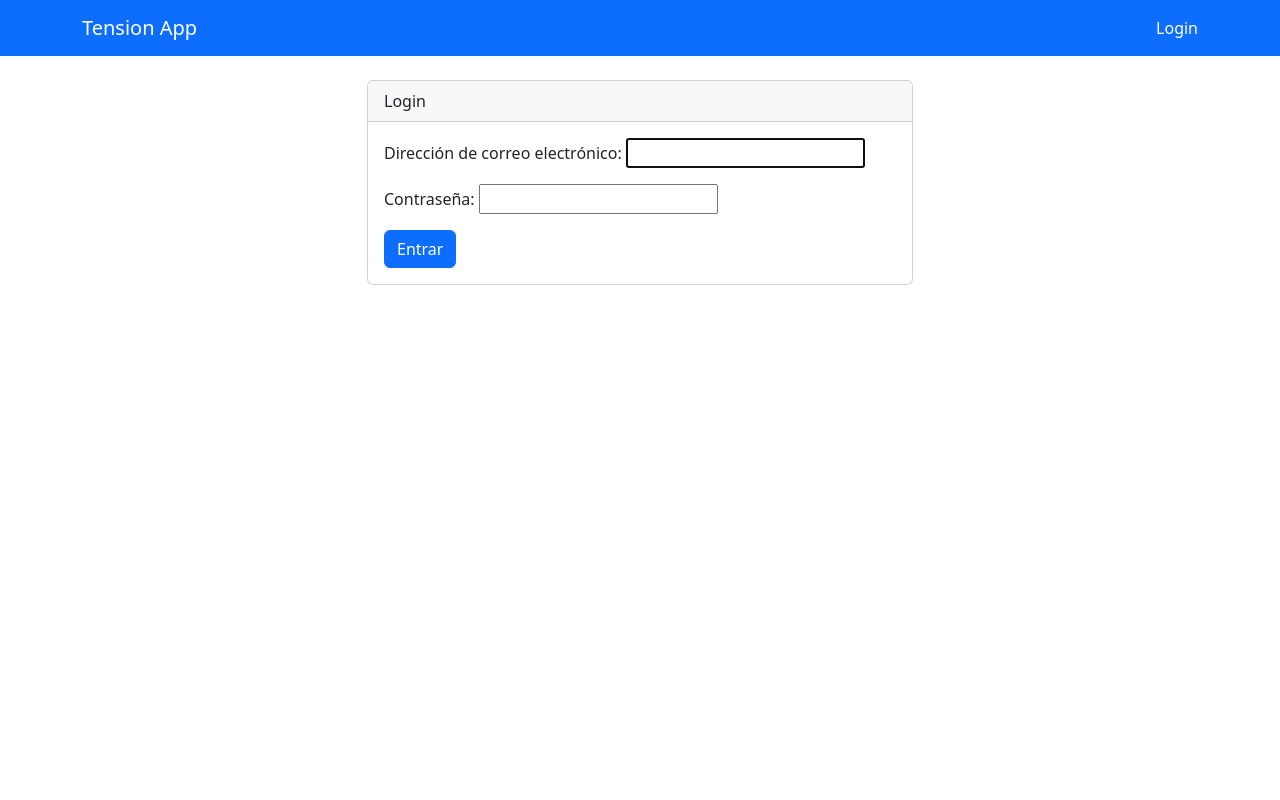
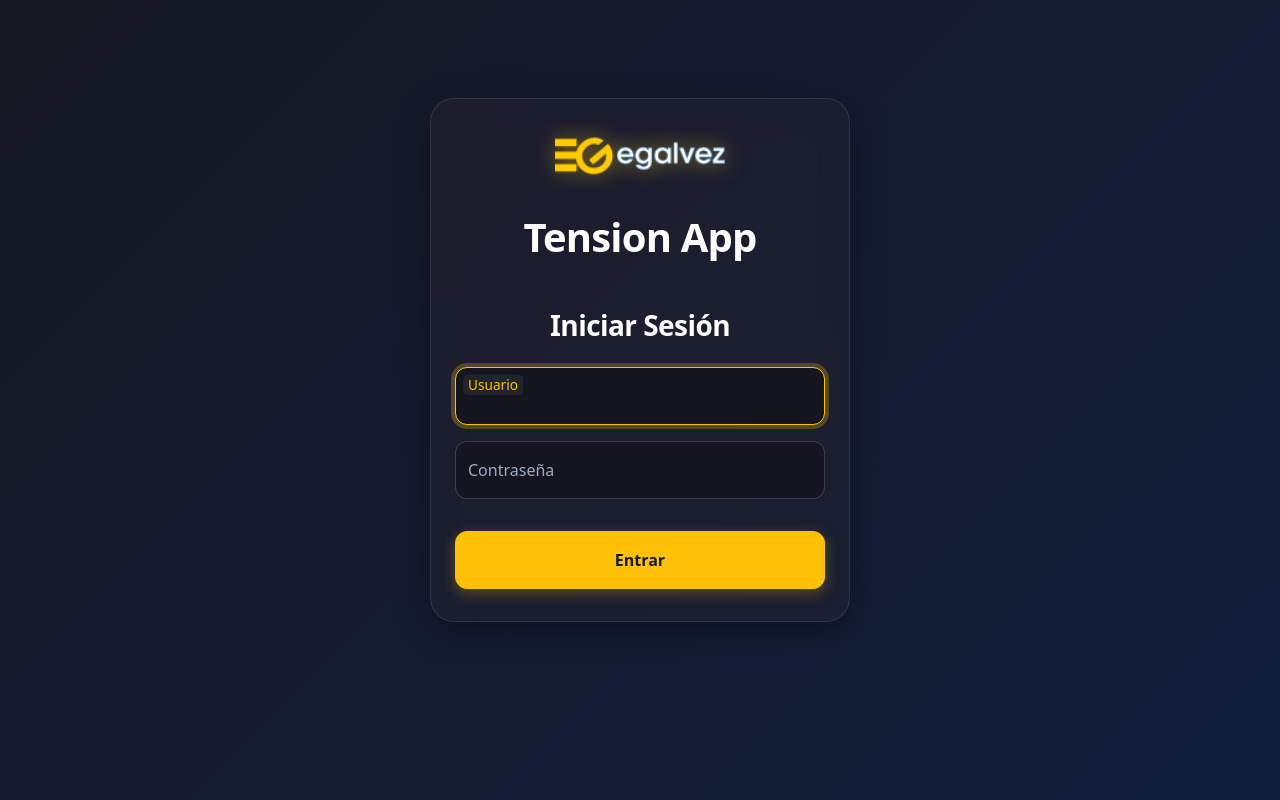
Before and after one commit to kikega/tension, a Django app: page /accounts/login/ in a window 1280 px wide. Run offline with Django 5.2, Linux system fonts and the light colour scheme.

Commit message:
Cambio en el diseño y css de la aplicacion

```diff
--- a/config/settings.py
+++ b/config/settings.py
@@ -131,3 +131,7 @@ STATICFILES_DIRS = [BASE_DIR / "static"]
 DEFAULT_AUTO_FIELD = "django.db.models.BigAutoField"
 
 AUTH_USER_MODEL = "accounts.CustomUser"
+
+# Auth Redirects
+LOGIN_REDIRECT_URL = "dashboard"
+LOGOUT_REDIRECT_URL = "login"
--- /dev/null
+++ b/static/css/tension.css
@@ -0,0 +1,219 @@
+/* ==========================================================================
+   Tension App Stylesheet
+   ========================================================================== */
+
+/* --------------------------------------------------------------------------
+   1. Base & Global Styles
+   -------------------------------------------------------------------------- */
+html,
+body {
+    height: 100%;
+    background: linear-gradient(135deg, #161823 0%, #111e3b 100%);
+    background-attachment: fixed;
+    color: #e2e8f0;
+}
+
+/* Typography global overrides */
+h1,
+h2,
+h3,
+h4,
+h5,
+h6 {
+    font-weight: 600;
+    color: #fff;
+    letter-spacing: -0.02em;
+}
+
+/* --------------------------------------------------------------------------
+   2. Layout & Navigation
+   -------------------------------------------------------------------------- */
+.navbar-glass {
+    background: rgba(22, 24, 35, 0.85) !important;
+    backdrop-filter: blur(12px);
+    -webkit-backdrop-filter: blur(12px);
+    border-bottom: 1px solid rgba(255, 255, 255, 0.05);
+    box-shadow: 0 4px 30px rgba(0, 0, 0, 0.3);
+}
+
+.navbar-brand {
+    font-weight: 700;
+    color: #ffc107 !important;
+    letter-spacing: 0.5px;
+}
+
+.nav-link {
+    color: #a0aabf !important;
+    transition: all 0.2s ease;
+}
+
+.nav-link:hover,
+.nav-link.active {
+    color: #ffc107 !important;
+}
+
+/* Oculta la navbar exclusivamente en la pantalla de login */
+body.login-page .navbar {
+    display: none !important;
+}
+
+/* --------------------------------------------------------------------------
+   3. Global Components: Cards & Tables
+   -------------------------------------------------------------------------- */
+.card {
+    background: rgba(30, 32, 47, 0.6);
+    backdrop-filter: blur(8px);
+    -webkit-backdrop-filter: blur(8px);
+    border: 1px solid rgba(255, 255, 255, 0.08);
+    border-radius: 1rem;
+    box-shadow: 0 8px 32px 0 rgba(0, 0, 0, 0.2);
+    margin-bottom: 1.5rem;
+    overflow: hidden;
+}
+
+.card-header {
+    background: rgba(255, 255, 255, 0.03) !important;
+    border-bottom: 1px solid rgba(255, 255, 255, 0.05) !important;
+    font-weight: 600;
+    color: #fff !important;
+    padding: 1.2rem 1.5rem;
+}
+
+.card-body {
+    padding: 1.5rem;
+}
+
+.table {
+    color: #e2e8f0;
+}
+
+.table-striped>tbody>tr:nth-of-type(odd)>* {
+    color: #e2e8f0;
+    background-color: rgba(255, 255, 255, 0.02);
+}
+
+.table-hover>tbody>tr:hover>* {
+    color: #fff;
+    background-color: rgba(255, 193, 7, 0.05);
+}
+
+.table-light {
+    background-color: rgba(22, 24, 35, 0.9) !important;
+    color: #fff;
+}
+
+.table-light th {
+    background-color: rgba(22, 24, 35, 0.9) !important;
+    color: #ffc107;
+    border-bottom: 2px solid rgba(255, 255, 255, 0.1);
+}
+
+/* --------------------------------------------------------------------------
+   4. Login Page Specific
+   -------------------------------------------------------------------------- */
+.login-wrapper {
+    min-height: 90vh;
+    display: flex;
+    align-items: center;
+    justify-content: center;
+}
+
+.login-logo {
+    width: 170px;
+    height: auto;
+    margin-bottom: 2rem;
+    filter: drop-shadow(0 0 10px rgba(255, 193, 7, 0.5));
+}
+
+.glass-card {
+    background: rgba(30, 32, 47, 0.7);
+    backdrop-filter: blur(16px);
+    -webkit-backdrop-filter: blur(16px);
+    border: 1px solid rgba(255, 255, 255, 0.1);
+    box-shadow: 0 8px 32px 0 rgba(0, 0, 0, 0.37);
+    border-radius: 1.5rem;
+    padding: 2rem 1.5rem;
+    width: 100%;
+    max-width: 420px;
+}
+
+/* --------------------------------------------------------------------------
+   5. Forms & Floating Labels
+   -------------------------------------------------------------------------- */
+.form-floating>.form-control,
+.form-control,
+.form-select {
+    background-color: rgba(20, 21, 31, 0.8) !important;
+    border: 1px solid rgba(255, 255, 255, 0.15);
+    color: #fff !important;
+    border-radius: 0.75rem;
+}
+
+.form-floating>.form-control:focus,
+.form-control:focus,
+.form-select:focus {
+    background-color: rgba(20, 21, 31, 1) !important;
+    border-color: #ffc107;
+    box-shadow: 0 0 0 0.25rem rgba(255, 193, 7, 0.25);
+    color: #fff !important;
+}
+
+.form-floating>label,
+.form-label {
+    color: #a0aabf;
+}
+
+.form-floating>.form-control:focus~label,
+.form-floating>.form-control:not(:placeholder-shown)~label {
+    color: #ffc107;
+}
+
+/* --------------------------------------------------------------------------
+   6. Buttons & Links
+   -------------------------------------------------------------------------- */
+.btn-accent,
+.btn-primary,
+.btn-warning {
+    background-color: #ffc107;
+    border-color: #ffc107;
+    color: #161823 !important;
+    font-weight: 600;
+    box-shadow: 0 4px 14px 0 rgba(255, 193, 7, 0.3);
+    transition: all 0.3s ease;
+    border-radius: 0.75rem;
+}
+
+.btn-accent:hover,
+.btn-primary:hover,
+.btn-warning:hover {
+    background-color: #e0a800;
+    border-color: #e0a800;
+    box-shadow: 0 6px 20px 0 rgba(255, 193, 7, 0.5);
+    transform: translateY(-2px);
+    color: #000 !important;
+}
+
+.btn-outline-warning {
+    border-color: #ffc107;
+    color: #ffc107;
+    border-radius: 0.5rem;
+}
+
+.btn-outline-warning:hover {
+    background-color: #ffc107;
+    color: #161823 !important;
+}
+
+/* Bootstrap Global Style Overrides for links */
+a,
+.btn-link {
+    color: #ffc107;
+    text-decoration: none;
+    transition: color 0.2s ease;
+}
+
+a:hover,
+.btn-link:hover {
+    color: #e0a800;
+    text-decoration: underline;
+}
--- a/templates/base.html
+++ b/templates/base.html
@@ -1,25 +1,38 @@
-<!doctype html>
-<html lang="es">
+<!DOCTYPE html>
+<html lang="es" data-bs-theme="dark">
   <head>
     <meta charset="utf-8">
     <meta name="viewport" content="width=device-width, initial-scale=1">
-    <title>{% block title %}Tension App{% endblock %}</title>
-    <link href="https://cdn.jsdelivr.net/npm/bootstrap@5.3.2/dist/css/bootstrap.min.css" rel="stylesheet" integrity="sha384-T3c6CoIi6uLrA9TneNEoa7RxnatzjcDSCmG1MXxSR1GAsXEV/Dwwykc2MPK8M2HN" crossorigin="anonymous">
+    <title>
+      {% block title %}Tension App{% endblock %}
+    </title>
+    <link href="https://cdn.jsdelivr.net/npm/bootstrap@5.3.2/dist/css/bootstrap.min.css"
+          rel="stylesheet"
+          integrity="sha384-T3c6CoIi6uLrA9TneNEoa7RxnatzjcDSCmG1MXxSR1GAsXEV/Dwwykc2MPK8M2HN"
+          crossorigin="anonymous">
+    {% load static %}
+    <link rel="stylesheet" href="{% static 'css/tension.css' %}">
     {% block extra_css %}{% endblock %}
   </head>
-  <body>
-    <nav class="navbar navbar-expand-lg navbar-dark bg-primary mb-4">
+  <body class="{% block body_class %}{% endblock %}">
+    <nav class="navbar navbar-expand-lg navbar-dark navbar-glass mb-4">
       <div class="container">
         <a class="navbar-brand" href="/">Tension App</a>
-        <button class="navbar-toggler" type="button" data-bs-toggle="collapse" data-bs-target="#navbarText" aria-controls="navbarText" aria-expanded="false" aria-label="Toggle navigation">
+        <button class="navbar-toggler"
+                type="button"
+                data-bs-toggle="collapse"
+                data-bs-target="#navbarText"
+                aria-controls="navbarText"
+                aria-expanded="false"
+                aria-label="Toggle navigation">
           <span class="navbar-toggler-icon"></span>
         </button>
         <div class="collapse navbar-collapse" id="navbarText">
           <ul class="navbar-nav me-auto mb-2 mb-lg-0">
             {% if user.is_authenticated %}
-            <li class="nav-item">
-              <a class="nav-link" href="/">Dashboard</a>
-            </li>
+              <li class="nav-item">
+                <a class="nav-link" href="/">Dashboard</a>
+              </li>
             {% endif %}
           </ul>
           <span class="navbar-text">
@@ -27,7 +40,9 @@
               Usuario: {{ user.email }} |
               <form action="{% url 'logout' %}" method="post" class="d-inline">
                 {% csrf_token %}
-                <button type="submit" class="btn btn-link nav-link d-inline p-0" style="color: rgba(255,255,255,.55)">Logout</button>
+                <button type="submit"
+                        class="btn btn-link nav-link d-inline p-0"
+                        style="color: rgba(255,255,255,.55)">Logout</button>
               </form>
             {% else %}
               <a href="{% url 'login' %}" class="nav-link">Login</a>
@@ -36,21 +51,16 @@
         </div>
       </div>
     </nav>
-
     <div class="container">
       {% if messages %}
-        {% for message in messages %}
-          <div class="alert alert-{{ message.tags }}">
-            {{ message }}
-          </div>
-        {% endfor %}
+        {% for message in messages %}<div class="alert alert-{{ message.tags }}">{{ message }}</div>{% endfor %}
       {% endif %}
-
-      {% block content %}
-      {% endblock %}
+      {% block content %}{% endblock %}
     </div>
-
-    <script src="https://cdn.jsdelivr.net/npm/bootstrap@5.3.2/dist/js/bootstrap.bundle.min.js" integrity="sha384-C6RzsynM9kWDrMNeT87bh95OGNyZPhcTNXj1NW7RuBCsyN/o0jlpcV8Qyq46cDfL" crossorigin="anonymous"></script>
-    {% block extra_js %}{% endblock %}
+    <script src="https://cdn.jsdelivr.net/npm/bootstrap@5.3.2/dist/js/bootstrap.bundle.min.js"
+            integrity="sha384-C6RzsynM9kWDrMNeT87bh95OGNyZPhcTNXj1NW7RuBCsyN/o0jlpcV8Qyq46cDfL"
+            crossorigin="anonymous"></script>
+    {% block extra_js %}
+    {% endblock %}
   </body>
 </html>
--- a/templates/registration/login.html
+++ b/templates/registration/login.html
@@ -1,22 +1,47 @@
 {% extends "base.html" %}
-
+{% load static %}
 {% block title %}Login - Tension App{% endblock %}
-
+{% block body_class %}login-page{% endblock %}
 {% block content %}
-<div class="row justify-content-center">
-  <div class="col-md-6">
-    <div class="card">
-      <div class="card-header">
-        Login
-      </div>
-      <div class="card-body">
-        <form method="post">
-          {% csrf_token %}
-          {{ form.as_p }}
-          <button type="submit" class="btn btn-primary">Entrar</button>
-        </form>
-      </div>
+  <div class="login-wrapper">
+    <div class="glass-card text-center">
+      <img src="{% static 'imagenes/logo2.png' %}"
+           alt="Logo Tension App"
+           class="login-logo">
+      <h1 class="mb-5 text-white fw-bold">
+        Tension App
+      </h2>
+      <h3 class="mb-4 text-white fw-bold">Iniciar Sesión</h3>
+      <form method="post">
+        {% csrf_token %}
+        {% if form.non_field_errors %}
+          <div class="alert alert-danger py-2 px-3 small rounded-3">{{ form.non_field_errors }}</div>
+        {% endif %}
+        <div class="form-floating mb-3 text-start">
+          <input type="text"
+                 class="form-control {% if form.username.errors %}is-invalid{% endif %}"
+                 id="id_username"
+                 name="username"
+                 placeholder="Usuario"
+                 required
+                 autocomplete="username"
+                 autofocus>
+          <label for="id_username">Usuario</label>
+          {% if form.username.errors %}<div class="invalid-feedback">{{ form.username.errors|striptags }}</div>{% endif %}
+        </div>
+        <div class="form-floating mb-4 text-start">
+          <input type="password"
+                 class="form-control {% if form.password.errors %}is-invalid{% endif %}"
+                 id="id_password"
+                 name="password"
+                 placeholder="Contraseña"
+                 required
+                 autocomplete="current-password">
+          <label for="id_password">Contraseña</label>
+          {% if form.password.errors %}<div class="invalid-feedback">{{ form.password.errors|striptags }}</div>{% endif %}
+        </div>
+        <button type="submit" class="btn btn-accent w-100 py-3 mt-2">Entrar</button>
+      </form>
     </div>
   </div>
-</div>
 {% endblock %}
```
Also changed, not shown: templates/tracking/add_measurement.html (+1 -9 lines), templates/tracking/add_weight.html (+4 -16 lines), templates/tracking/dashboard.html (+3 -13 lines), templates/tracking/weight_list.html (+13 -14 lines), db.sqlite3.
